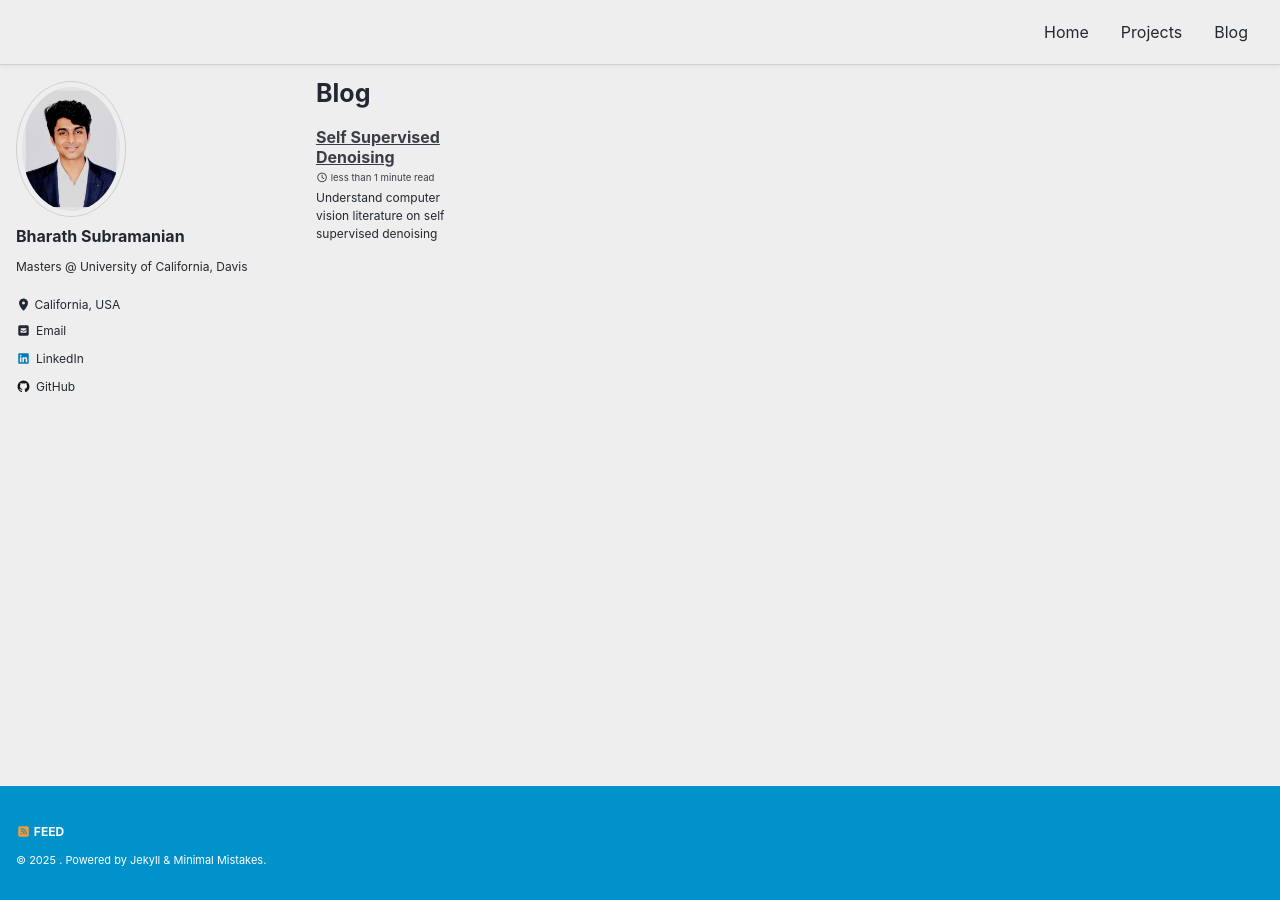
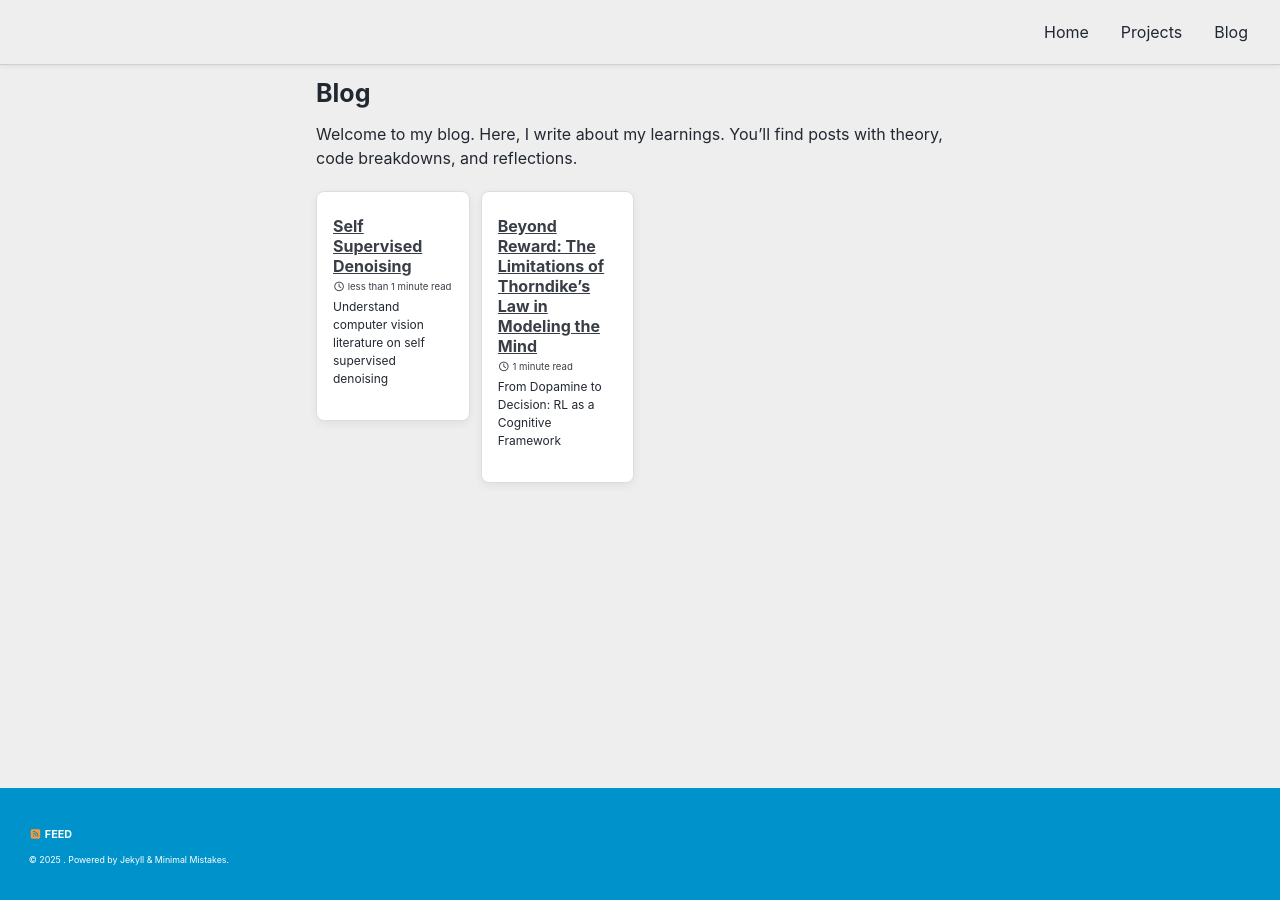
Before and after one commit to bhasub24/bhasub24.github.io, a Jekyll site: the page built from _pages/blog.md, in a window 1280 px wide. Built offline with Jekyll 4.4.1, drawn with Linux system fonts in a browser that asks for light colours; cached includes are drawn as plain includes.

Commit message:
added a blog

```diff
--- /dev/null
+++ b/_blog/TDRL.md
@@ -0,0 +1,39 @@
+---
+title: "Beyond Reward: The Limitations of Thorndike’s Law in Modeling the Mind"
+excerpt: "From Dopamine to Decision: RL as a Cognitive Framework"
+layout: single
+author_profile: false
+read_time: true
+image:
+permalink: /blog/TD/
+math: true
+---
+
+# Introduction
+
+Reinforcement Learning (RL) has become a foundational framework for understanding both artificial and biological learning. Its core premise is simple: learn through trial and error to maximize future rewards. This echoes an early psychological principle, Thorndike’s Law of Effect, which states:
+
+>Responses that produce a satisfying effect in a particular situation become more likely to occur again
+– Edward Thorndike, 1911
+
+While this idea forms the philosophical backbone of many RL algorithms, modern neuroscience and cognitive science increasingly reveal its limitations. Let’s explore how RL formalizes this principle, how it maps onto brain activity, and why we must go beyond it to capture the richness of human cognition.
+
+# Temporal Difference Learning
+In RL, Temporal Difference (TD) learning is a key mechanism by which agents learn to estimate state values, how much future reward can be expected from any given situation.
+
+The value of a state $$V(s_{t})$$ is updated using the TD error:
+
+$$
+\delta_t = r_t + \gamma V(s_{t+1}) - V(s_t)
+$$
+
+This prediction error $$\delta_t$$ tells the agent how much it under- or over-estimated the value of its current state.
+
+# Link between TD and Dopamine firing
+
+Lets walk through an experiment to show how firing evolves over learning.
+
+## setup
+A monkey hears a cue (e.g., a tone), then gets a juice reward.
+
+## Phase 1: Before learning
--- a/_config.yml
+++ b/_config.yml
@@ -35,6 +35,8 @@ collections:
   blog:
     output: true
     permalink: /blog/:name/
+
+mathjax: true
 
 # Build settings
 markdown: kramdown
--- a/_includes/head.html
+++ b/_includes/head.html
@@ -16,6 +16,10 @@
   {%- endif %}
 </script>
 
+<script type="text/javascript" async
+  src="https://cdn.jsdelivr.net/npm/mathjax@3/es5/tex-mml-chtml.js">
+</script>
+
 <!-- For all browsers -->
 <link rel="stylesheet" href="{{ '/assets/css/main.css' | relative_url }}">
 <link rel="preload" href="https://cdn.jsdelivr.net/npm/@fortawesome/fontawesome-free@latest/css/all.min.css" as="style" onload="this.onload=null;this.rel='stylesheet'">
--- a/_pages/blog.md
+++ b/_pages/blog.md
@@ -4,6 +4,8 @@ layout: collection
 collection: blog
 permalink: /blog/
 entries_layout: grid
-author_profile: true
+author_profile: false
 author: bhasub24
 ---
+
+Welcome to my blog. Here, I write about my learnings.  You’ll find posts with theory, code breakdowns, and reflections.
--- a/_sass/custom/custom.scss
+++ b/_sass/custom/custom.scss
@@ -31,3 +31,41 @@ html {
   box-shadow: 0 2px 4px rgba(0, 0, 0, 0.05);
   transition: none !important;
 }
+
+.archive__item {
+  background: #fff;
+  padding: 1rem;
+  margin-bottom: 1.5rem;
+  border: 1px solid #ddd;
+  border-radius: 0.5rem;
+  box-shadow: 0 3px 8px rgba(0, 0, 0, 0.06);
+  transition: transform 0.2s ease;
+}
+
+.archive__item:hover {
+  transform: translateY(-4px);
+  box-shadow: 0 6px 12px rgba(0, 0, 0, 0.1);
+}
+
+/* Control card size */
+.archive__item-excerpt {
+  max-width: 600px;
+}
+
+.page__footer {
+  padding: 0.5rem 1rem !important; /* reduce top and bottom spacing */
+  font-size: 0.8rem !important;    /* scale down font */
+}
+
+.page__footer .footer__container {
+  margin-top: 0 !important;
+  margin-bottom: 0 !important;
+}
+
+.page__footer .footer__content {
+  padding: 0 !important;
+}
+
+.page__footer .social-icons {
+  font-size: 0.9rem !important;
+}
```
Also changed, not shown: _blog/SSL.md (+1 -1 lines), _pages/projects.md (+1 -1 lines).
